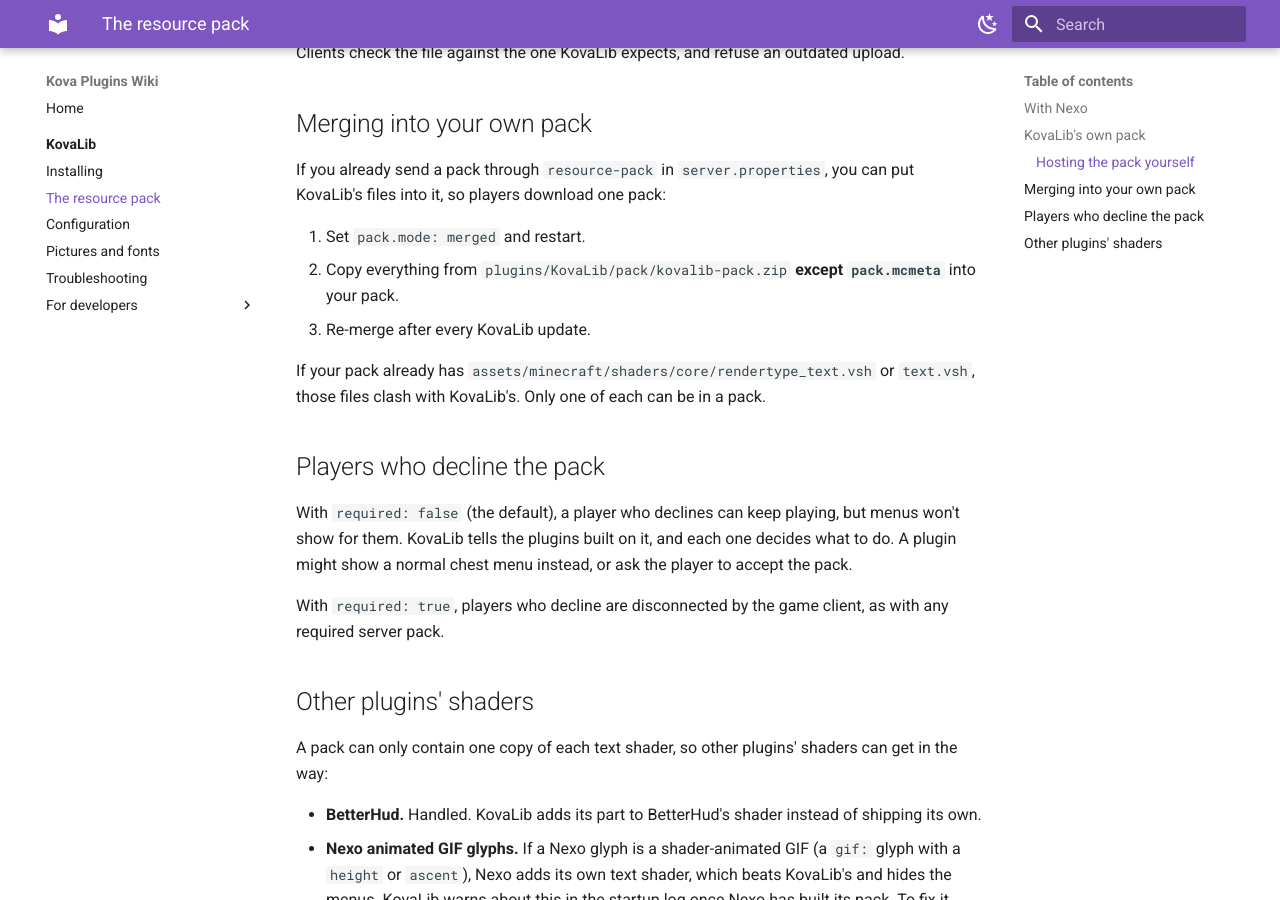
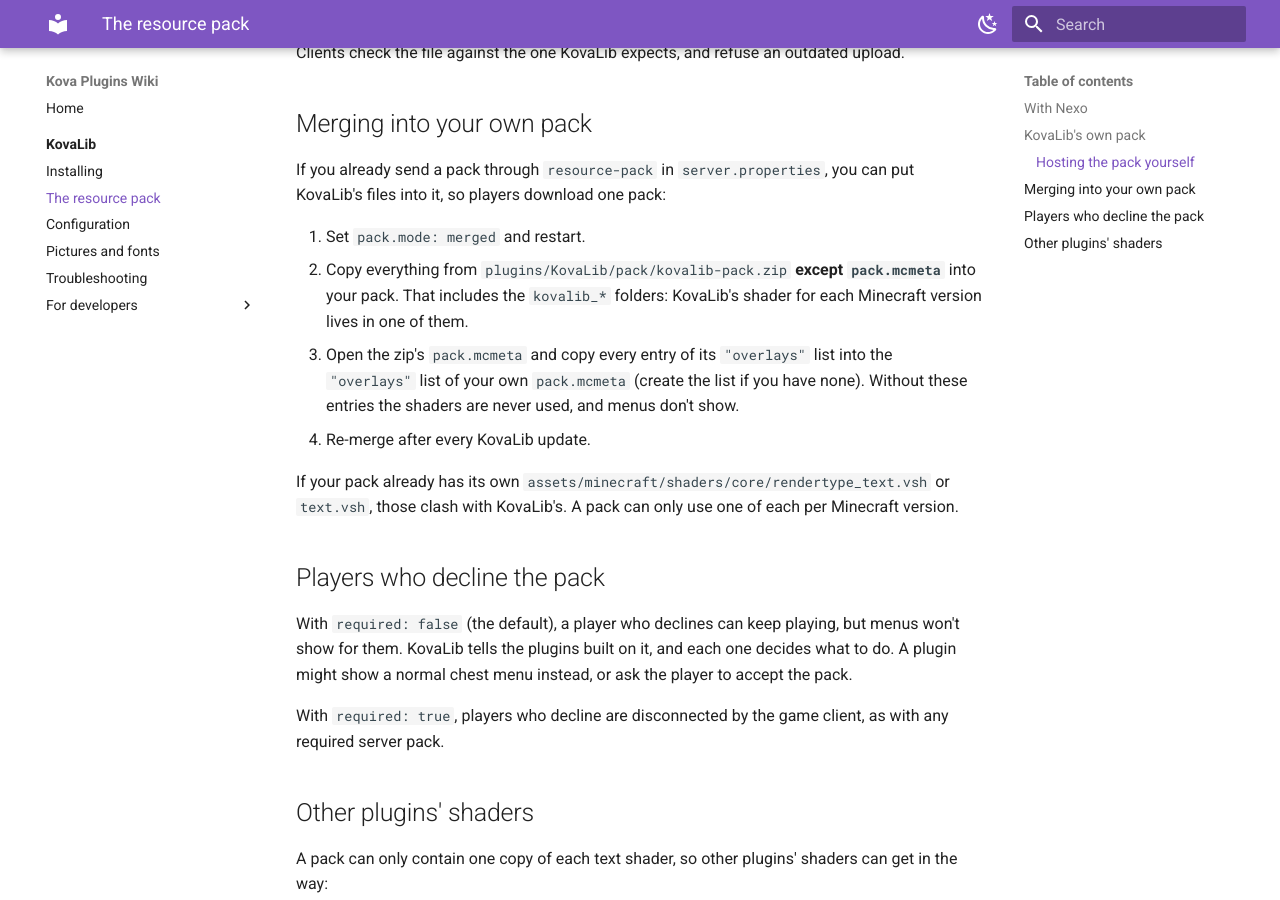
Before and after one commit to Kyossss/kova-wiki, an MkDocs documentation site: the page built from docs/kovalib/resource-pack.md, in a window 1280 px wide and 900 px high, scrolled down 1608 px. Built offline with MkDocs 1.6.1 and Material for MkDocs 9.7.7, drawn with Linux system fonts in a browser that asks for light colours.

Commit message:
Publish docs from KovaPlugins 2cff210

```diff
--- a/docs/kovalib/resource-pack.md
+++ b/docs/kovalib/resource-pack.md
@@ -65,10 +65,14 @@ into it, so players download one pack:
 
 1. Set `pack.mode: merged` and restart.
 2. Copy everything from `plugins/KovaLib/pack/kovalib-pack.zip` **except `pack.mcmeta`** into your pack.
-3. Re-merge after every KovaLib update.
+   That includes the `kovalib_*` folders: KovaLib's shader for each Minecraft version lives in one of them.
+3. Open the zip's `pack.mcmeta` and copy every entry of its `"overlays"` list into the `"overlays"` list
+   of your own `pack.mcmeta` (create the list if you have none). Without these entries the shaders are
+   never used, and menus don't show.
+4. Re-merge after every KovaLib update.
 
-If your pack already has `assets/minecraft/shaders/core/rendertype_text.vsh` or `text.vsh`, those files
-clash with KovaLib's. Only one of each can be in a pack.
+If your pack already has its own `assets/minecraft/shaders/core/rendertype_text.vsh` or `text.vsh`,
+those clash with KovaLib's. A pack can only use one of each per Minecraft version.
 
 ## Players who decline the pack
 
```
Also changed, not shown: docs/kovalib/configuration.md (+1 -1 lines), docs/kovalib/index.md (+8 -1 lines), docs/kovalib/installation.md (+5 -2 lines), docs/kovalib/troubleshooting.md (+2 -2 lines).
